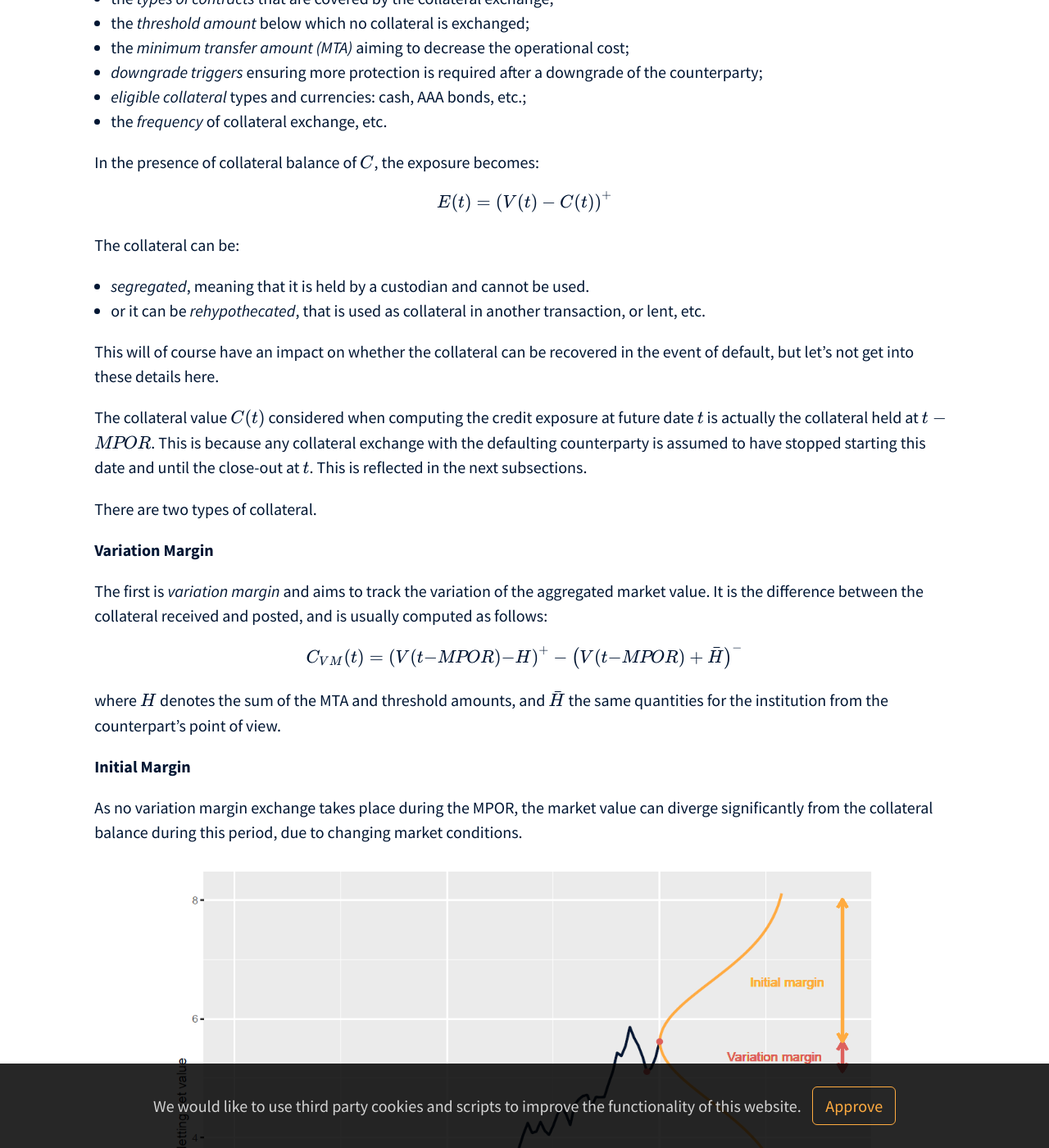
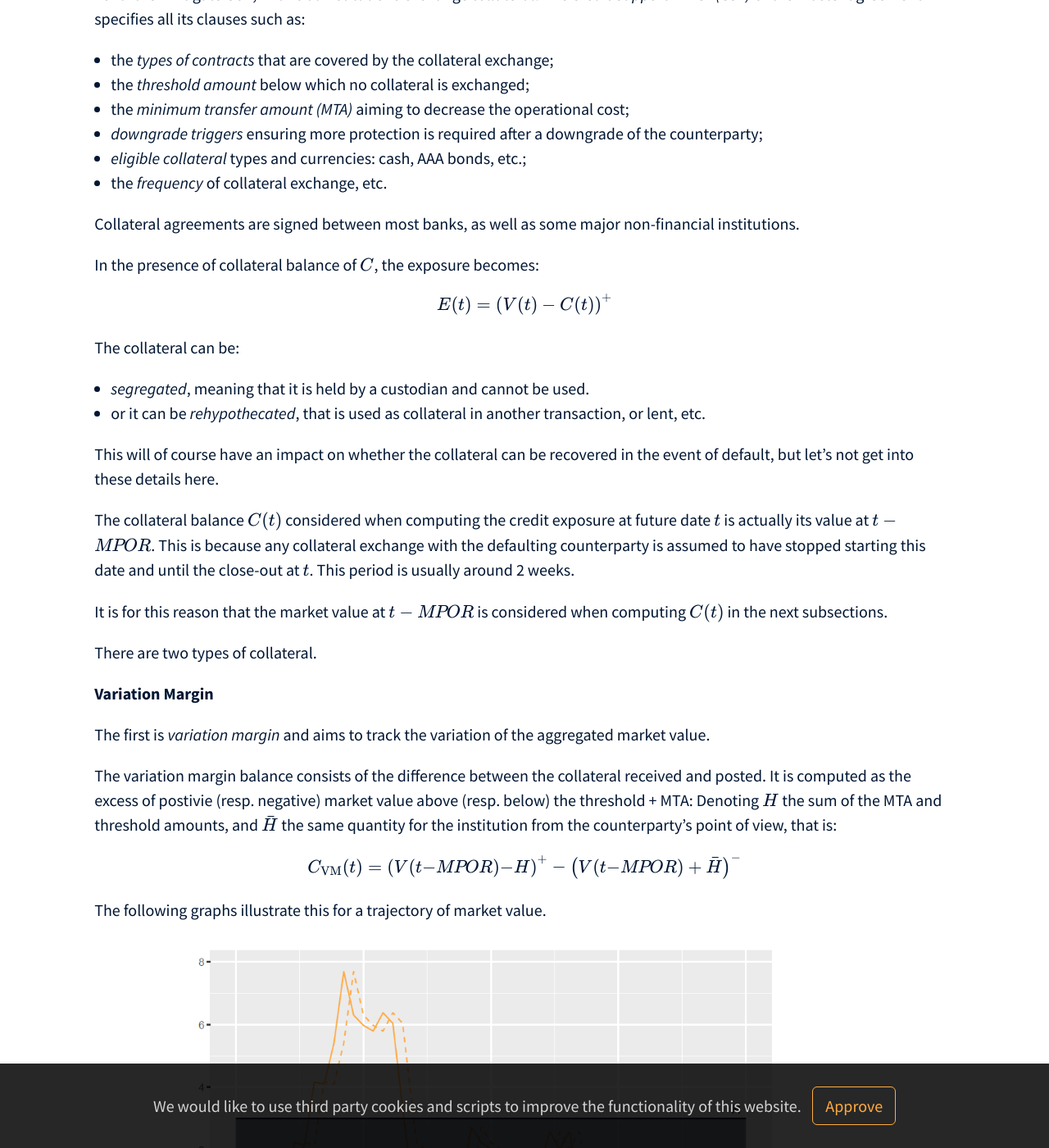
Before and after one commit to alefanalytics/blog, a Jekyll site: the page built from _posts/2021-11-19-xva-1-introduction-ccr-cva.md, in a window 1280 px wide and 1400 px high, scrolled down 5081 px. Shown: the whole window at 82% size. Built offline with Jekyll 4.4.1, drawn with Linux system fonts in a browser that asks for light colours; comment, search, counter and statistics services are not loaded; some of the changed text lies outside the part shown.

Commit message:
Final modifications to first article

```diff
--- a/_includes/aligner.html
+++ b/_includes/aligner.html
@@ -12,6 +12,9 @@
         <img {% if images.size == 1 %}class="single"{% endif %}
              src="{{ image | prepend: 'assets/img/' | relative_url }}"
              alt="{{ image | prepend: '/' | split: '/' | last }}">
+	    {% if include.caption %}
+		 <figcaption style = "text-align:center">{{ include.caption }}</figcaption>
+		{% endif %}
     </div>
     {% endfor %}
 </div>
--- a/_posts/2021-11-13-xva-1-introduction-ccr-cva.md
+++ b/_posts/2021-11-19-xva-1-introduction-ccr-cva.md
@@ -45,7 +45,7 @@ Financial derivatives can serve many purposes, including:
 
 These contracts can be traded at an exchange, in this case they are called *listed* or *exchange-traded*, or bilateraly and in this case they are called *over-the-counter or OTC derivatives*
 
-{% include aligner.html images="posts/otc_success.png" column=1 %}
+{% include aligner.html images="posts/otc_success.png" column=1 caption="Evolution of the total outstanding notional of OTC derivatives"%}
 
 As no third party is involved in OTC derivatives, they can be flexible, allowing to match the exact need of the investor (e.g. tailor-made payoff) or the hedger (no basis risk). This flexibility has made them very successfull as shown by the rapid rise of their total outstanding notional during the 2000s, as illustrated in the above graph.
 
@@ -72,6 +72,8 @@ The drivers of the counterparty credit risk are :
 
 CCR is not as simple as lending risk because the future exposure is uncertain. For a loan, the exposure of the lender is simply the amount lent, while for an OTC derivative, the exposure will change with the market conditions.
 What's more, as this market value can be positive or negative depending on the market conditions, CCR is *bilateral* whereas for simple loans only the lender assumes lending risk.
+
+CCR is sometimes also called *replacement risk* or *pre-settlement risk*.
 
 ## Mitigants
 
@@ -118,6 +120,8 @@ To further mitigate CCR, financial institutions exchange *collateral*. The *Cred
 - *eligible collateral* types and currencies: cash, AAA bonds, etc.;
 - the *frequency* of collateral exchange, etc.
 
+Collateral agreements are signed between most banks, as well as some major non-financial institutions.
+
 In the presence of collateral balance of $$C$$, the exposure becomes:
 
 $$
@@ -130,30 +134,49 @@ The collateral can be:
 
 This will of course have an impact on whether the collateral can be recovered in the event of default, but let's not get into these details here.
 
-The collateral value $$C(t)$$ considered when computing the credit exposure at future date $$t$$ is actually the collateral held at $$t - MPOR$$. This is because any collateral exchange with the defaulting counterparty is assumed to have stopped starting this date and until the close-out at $$t$$. This is reflected in the next subsections.
+The collateral balance $$C(t)$$ considered when computing the credit exposure at future date $$t$$ is actually its value at $$t - MPOR$$.
+This is because any collateral exchange with the defaulting counterparty is assumed to have stopped starting this date and until the close-out at $$t$$.
+This period is usually around 2 weeks.
+
+It is for this reason that the market value at $$t-MPOR$$ is considered when computing $$C(t)$$ in the next subsections.
 
 There are two types of collateral.
 
 **Variation Margin**
 
-The first is *variation margin* and aims to track the variation of the aggregated market value. It is the difference between the collateral received and posted, and is usually computed as follows:
+The first is *variation margin* and aims to track the variation of the aggregated market value.
+
+The variation margin balance consists of the difference between the collateral received and posted. It is computed as the excess of postivie (resp. negative) market value above (resp. below) the threshold + MTA:
+Denoting $$H$$ the sum of the MTA and threshold amounts, and $$\bar{H}$$ the same quantity for the institution from the counterparty's point of view, that is:
 
 $$
-C_{VM}(t)= \left( V(t − MPOR) − H \right)^+ - \left( V(t − MPOR) + \bar{H}\right)^−
+C_\text{VM}(t)= \left( V(t − MPOR) − H \right)^+ - \left( V(t − MPOR) + \bar{H}\right)^−
 $$
 
-where $$H$$ denotes the sum of the MTA and threshold amounts, and $$\bar{H}$$ the same quantities for the institution from the counterpart's point of view.
+
+The following graphs illustrate this for a trajectory of market value.
+
+{% include aligner.html images="posts/variation_margin_lagged_MV.PNG" column=1 caption="Variation margin computation (1)" %}
+
+In the first graph, the market value $$V$$ is lagged by the MPOR, then compared to $$H$$ and $$-\bar{H}$$ to get the variation margin (illustrated in the next graph).
+Any exposure in the blue area is accepted, and variation margin aims at remove any excess.
+
+{% include aligner.html images="posts/variation_margin_exposure.PNG" column=1 caption="Variation margin computation (2)" %}
+
+The second graph illustrates the resulting variation margin collateral balance $$C(t)$$ and shows how it reduces the exposure $$E(t)$.
+Although it should in principle keep the exposure bellow $$H$$, this is not always the case due to the MPOR.
+
 
 **Initial Margin**
 
 As no variation margin exchange takes place during the MPOR, the market value can diverge significantly from the collateral balance during this period, due to changing market conditions.
 
-{% include aligner.html images="posts/im_vm.PNG" column=1 %}
+{% include aligner.html images="posts/im_vm.PNG" column=1 caption="Initial margin and variation margin" %}
 
 The initial margin aims to address this by covering losses due to market moves during the MPOR. It is usually computed as a quantile of market value variations over this period, with a confidence level $$\alpha$$:
 
 $$
-\mathbb{P} \left[ \Delta V (t - MPOR, t) > IM_\alpha(t) \right] = \alpha
+\mathbb{P} \left[ \Delta V (t - MPOR, t) > C_\text{IM}^{(\alpha)}(t) \right] = \alpha
 $$
 
 where $$\Delta V (t - MPOR, t)$$ denotes the market value variation between $$t - MPOR$$ and $$t$$ coming only from market conditions, excluding any cash flows paid or received during this time interval.
@@ -162,7 +185,7 @@ Cleared trades are subject to initial margin, computed by CCPs using proprietary
 
 For uncleared bilateral trades, initial margin was introduced in 2011 by the G20 leaders, which was translated into a set of requirements by BCBS and IOSCO[^1]. It is posted by both parties, and computed according to the ISDA SIMM™ methodology[^2] as a parametric value at risk with a threshold of USD 50M.
 
-Initial margin turns the CCR into a funding cost for the initial margin to post, thus replacing the CVA by the *MVA (margin valuation adjustment)*.
+Initial margin turns the CCR into a funding cost for the initial margin to post, thus highly reducing the CVA, and introducing a funding cost of the posted initial margin captured by the *MVA (margin valuation adjustment)*.
 
 # CCR metrics and the CVA
 
@@ -210,12 +233,12 @@ The PFE is the maximum future exposure at a specified future date with a given l
 Just like the EE, what is usually computed is a PFE profile:
 
 $$
-\mathbb{P}\left[ E(t_i) > PFE_\alpha(t_i) \right] = 1 - \alpha, \quad 1 \leq i \leq n
+\mathbb{P}\left[ E(t_i) > PFE^{(\alpha)}(t_i) \right] = 1 - \alpha, \quad 1 \leq i \leq n
 $$
 
 Unlike the value at risk, which considers the least favorable cases in terms of market value evolution (left hand side of the distribution), the PFE is concerned with the most favorable cases where we stand to lose the most in the event of counterparty default (right hand side of the distribution).
 
-{% include aligner.html images="posts/ee_pfe.PNG" column=1 %}
+{% include aligner.html images="posts/ee_pfe.PNG" column=1 caption="Expected market value, EE and PFE" %}
 
 The PFE is used for limits control. For a new trade to be authorised, the new PFE profile, including the candidate trade, has to be bellow the limits profile that is set by the risk department for this counterparty.
 
@@ -242,13 +265,13 @@ $$
 CVA = LGD \sum_{i=1}^n EE(t_i) \left(NDP(t_{i-1}) - NDP(t_i) \right)
 $$
 
-The CVA reduces the base price of the portfolio of transaction with the counterparty, to take into account the possibility of default:
+The CVA reduces the base value of the portfolio of transactions with the counterparty, to take into account the possibility of its default:
 
 $$
 V_\text{CCR} = V_\text{no CCR} - CVA
 $$
 
-It is a price adjustment and is destined to be hedged, all expectations above is taken under the risk-neutral measure.
+It is a value adjustment and is destined to be hedged, all expectations above is taken under the risk-neutral measure.
 
 ### Incremental and marginal CVA
 
@@ -264,7 +287,7 @@ $$
 This way, at the end of the day, the equality of the previous section is recovered, as the total CVA is the sum of incremental CVAs.
 
 One would be tempted to use this value also for other purposes such as accounting or risk-adjusted performance attribution. This would be a bad idea however, as the incremental CVA values depend on the order in which the trades are booked.
-Think of two identical but opposite trades, the total CVA will be zero, the first one will have a positive incremental CVA and the second a negative one.
+Think of two identical but opposite trades with a new counterparty with which you have signed a netting agreement. The trade that is booked first will have a positive incremental CVA, and since the total CVA is zero as the two trades cancel out, the second trade will have a negative incremental CVA.
 
 For accounting and performance computations, attribution methods are used to allocate the total CVA on the trades[^4], giving each one a *marginal CVA*.
 Among the properties that an attribution method should satisfy is the independence on the order in which the trades have been booked.
@@ -313,7 +336,7 @@ In the CVA section, we stated that independence is assumed between the exposure
 One can distinguish between two typs of WWR:
 
 - *General WWR*, coming from macro-economic behavior, such as the dependance between default probabilites and general market risk-factors.
-- *specific WWR*, coming from the nature of the transactions with the counterparty.
+- *Specific WWR*, coming from the nature of the transactions with the counterparty.
 
 For example, having an exposure that increases when oil price goes higher with EasyJet. or buying protection on a CDS on Société Générale from BNP Paribas.
 General WWR can be diversified to some extent, while specific WWR must be avoided.
@@ -343,7 +366,7 @@ The diffusion and pricing models have to be rich enough, but cannot be too sophi
 So, usually, models with a small number of factors are favored.
 Furthermore, in terms of pricing methods, nested Monte Carlo or PDE cannot be afforded for exotics and American Monte-Carlo is usually used.
 
-This difference in pricing models and methods between CCR/CVA and the base pricing done by each trading desk can lead to price and exposure mismatches.
+This difference in pricing models and methods between CCR/CVA and the base pricing done by each trading desk can lead to market value and exposure mismatches.
 
 ## Computational challenge
 
```
Also changed, not shown: _data/biblio.yaml (+4 -8 lines), assets/img/posts/consistent_ee_vs_mv.png (added), assets/img/posts/inconsistent_ee_vs_mv.PNG (added), assets/img/posts/martingality_of_zc_price.PNG (added), assets/img/posts/variation_margin_exposure.PNG (added), assets/img/posts/variation_margin_lagged_MV.PNG (added).
